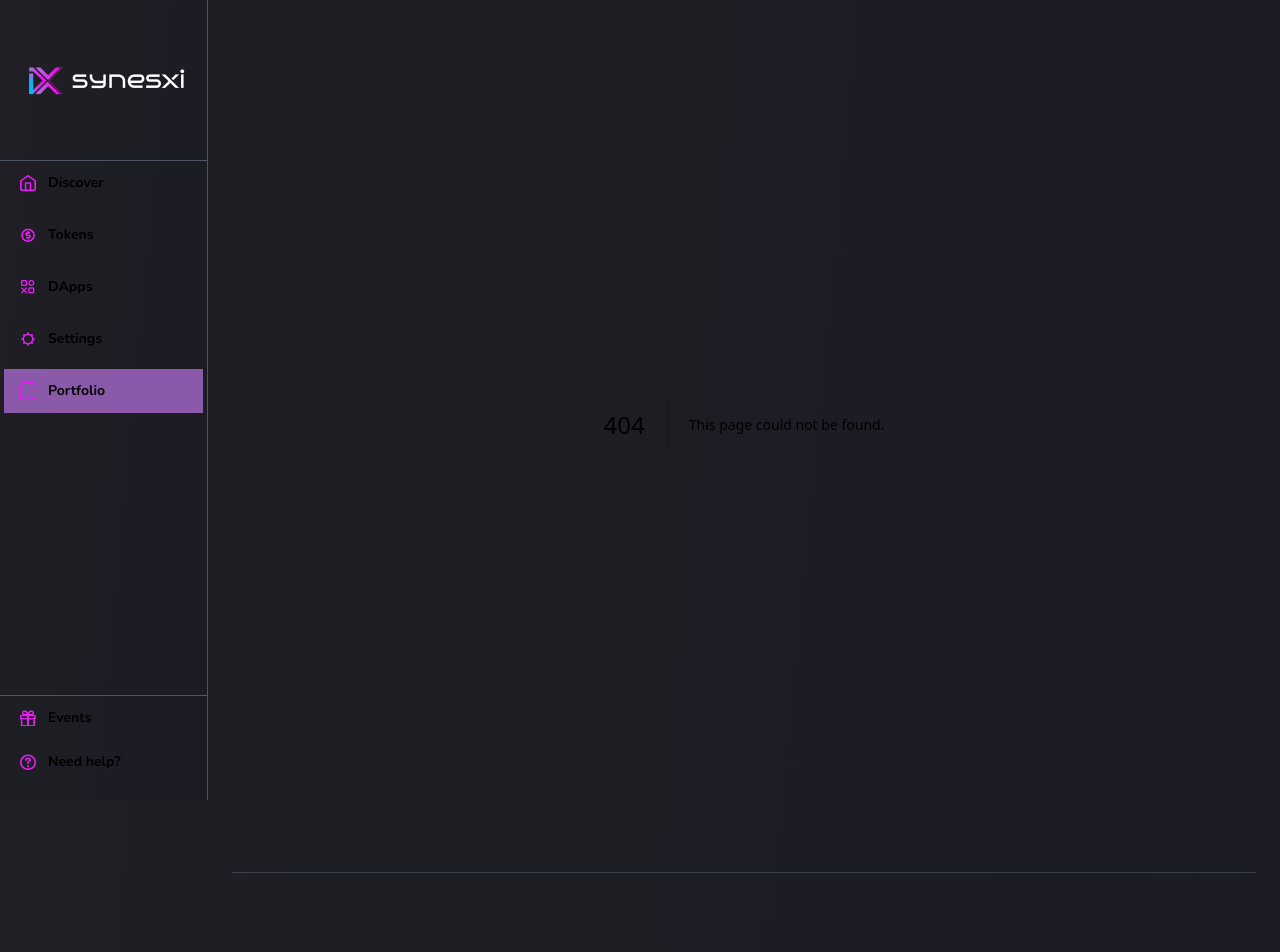
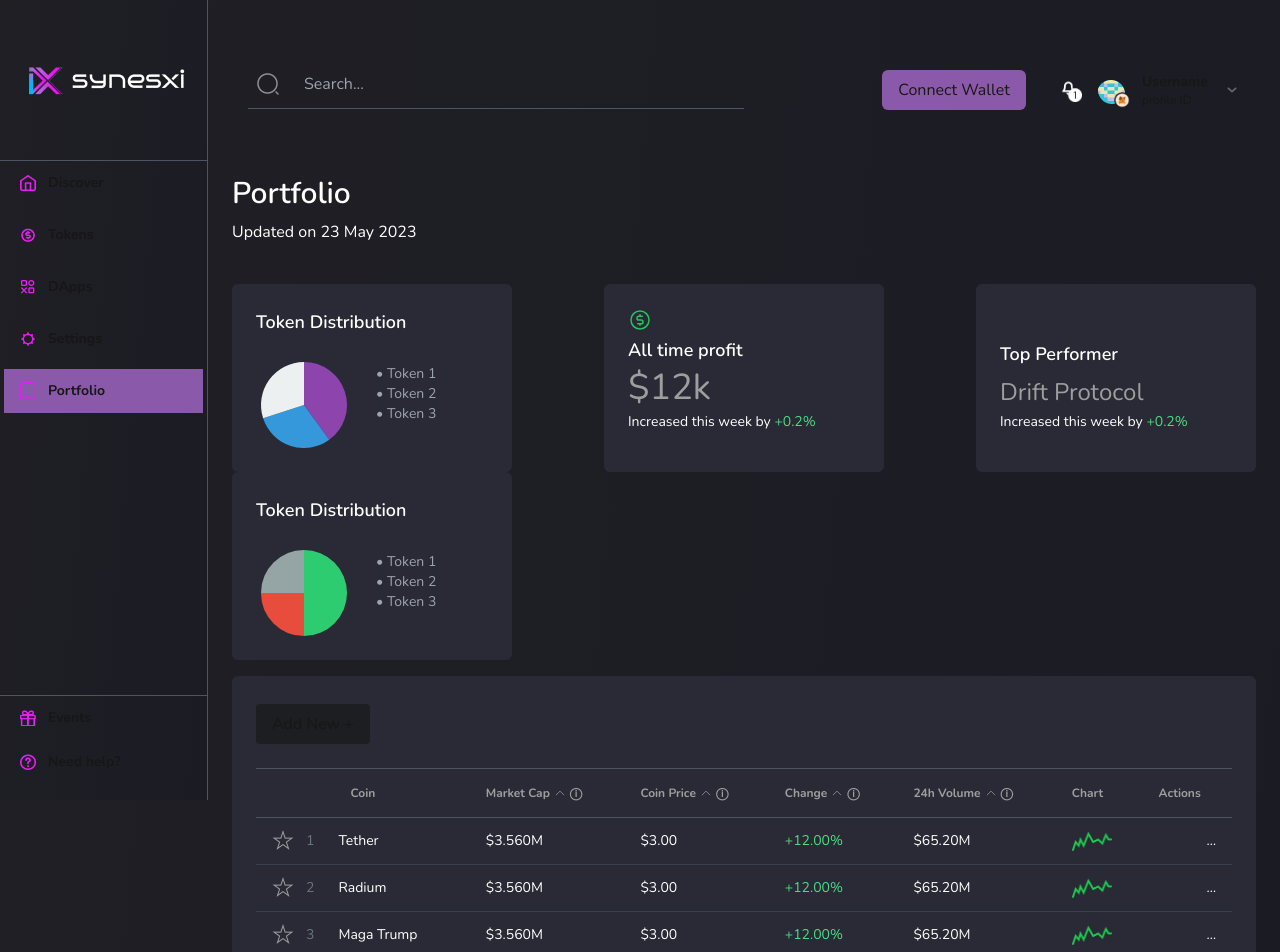
Before and after one commit to softpromin/synesxi-client, a Next.js app: page /portfolio in a window 1280 px wide. Before the commit this address had no page. Shown: the top 952 px of the page. Built offline with nearby package versions, Linux system fonts and the light colour scheme.

Commit message:
Add the portfolio page

```diff
--- /dev/null
+++ b/app/portfolio/page.tsx
@@ -0,0 +1,23 @@
+'use client';
+
+import TopBar from "@/components/TopBar";
+import Cards from "@/components/portfolio/Cards";
+import Table from "@/components/portfolio/Table";
+
+export default function Help() {
+    return (
+        <div>
+            <TopBar />
+
+            <div className="text-white flex flex-col">
+                <h1 className="text-3xl font-semibold mt-10">Portfolio</h1>
+                <p className="mt-2">Updated on 23 May 2023</p>
+            </div>
+
+            <Cards />
+            <div className="mt-4">
+                <Table />
+            </div>
+        </div>
+    );
+}
--- /dev/null
+++ b/components/portfolio/Cards.tsx
@@ -0,0 +1,74 @@
+import { Pie } from 'react-chartjs-2';
+import { Chart as ChartJS, ArcElement, Tooltip, Legend } from 'chart.js';
+import { PiCurrencyCircleDollar } from "react-icons/pi";
+
+ChartJS.register(ArcElement, Tooltip, Legend);
+
+const Dashboard = () => {
+    const tokenDistributionData = {
+        datasets: [
+            {
+                data: [40, 30, 30],
+                backgroundColor: ['#8e44ad', '#3498db', '#ecf0f1'],
+                borderWidth: 0,
+            },
+        ],
+    };
+
+    const profitLossData = {
+        datasets: [
+            {
+                data: [50, 25, 25],
+                backgroundColor: ['#2ecc71', '#e74c3c', '#95a5a6'],
+                borderWidth: 0,
+            },
+        ],
+    };
+
+    return (
+        <div className="flex flex-wrap rounded-md text-white mt-10 justify-between">
+            <div className="bg-card-body p-6 rounded-md w-[280px] flex flex-col">
+                <h3 className="text-lg font-semibold mb-4">Token Distribution</h3>
+                <div className='flex'>
+                    <div className="w-24 h-24">
+                        <Pie data={tokenDistributionData} options={{ responsive: true, maintainAspectRatio: true }} />
+                    </div>
+                    <div className="mt-3 ml-6 text-sm text-gray-400">
+                        <p>• Token 1</p>
+                        <p>• Token 2</p>
+                        <p>• Token 3</p>
+                    </div>
+                </div>
+            </div>
+
+            <div className="bg-card-body p-6 rounded-md w-[280px] flex flex-col space-y-1">
+                <PiCurrencyCircleDollar className='text-2xl text-green-500' />
+                <h3 className="text-lg font-semibold mb-2">All time profit</h3>
+                <p className="text-4xl mb-1 text-custom-gray">$12k</p>
+                <div className="text-sm">Increased this week by <span className='text-green-400'>+0.2%</span></div>
+            </div>
+
+            <div className="bg-card-body p-6 rounded-md w-[280px] flex flex-col pt-10">
+                <h3 className="text-lg font-semibold mb-2 mt-4">Top Performer</h3>
+                <p className="text-2xl text-custom-gray mb-1">Drift Protocol</p>
+                <div className="text-sm">Increased this week by <span className='text-green-400'>+0.2%</span></div>
+            </div>
+
+            <div className="bg-card-body p-6 rounded-md w-[280px] flex flex-col">
+                <h3 className="text-lg font-semibold mb-4">Token Distribution</h3>
+                <div className='flex'>
+                    <div className="w-24 h-24">
+                        <Pie data={profitLossData} options={{ responsive: true, maintainAspectRatio: true }} />
+                    </div>
+                    <div className="mt-3 ml-6 text-sm text-gray-400">
+                        <p>• Token 1</p>
+                        <p>• Token 2</p>
+                        <p>• Token 3</p>
+                    </div>
+                </div>
+            </div>
+        </div>
+    );
+};
+
+export default Dashboard;
--- /dev/null
+++ b/components/portfolio/Table.tsx
@@ -0,0 +1,100 @@
+'use client';
+
+import { useState } from 'react';
+import Image from 'next/image';
+import { ChevronUpIcon } from '@heroicons/react/24/outline';
+
+export default function Table() {
+    const [activeTab, setActiveTab] = useState('Newly Listed');
+    const data = [
+        { rank: 1, name: 'Tether', marketCap: '$3.560M', price: '$3.00', change: '+12.00%', volume: '$65.20M', chart: '/chart.svg' },
+        { rank: 2, name: 'Radium', marketCap: '$3.560M', price: '$3.00', change: '+12.00%', volume: '$65.20M', chart: '/chart.svg' },
+        { rank: 3, name: 'Maga Trump', marketCap: '$3.560M', price: '$3.00', change: '+12.00%', volume: '$65.20M', chart: '/chart.svg' },
+        { rank: 4, name: 'MYRO', marketCap: '$3.560M', price: '$3.00', change: '+12.00%', volume: '$65.20M', chart: '/chart.svg' },
+        { rank: 5, name: 'MEW', marketCap: '$3.560M', price: '$3.00', change: '+12.00%', volume: '$65.20M', chart: '/chart.svg' },
+        { rank: 6, name: 'Helium HNT', marketCap: '$3.560M', price: '$3.00', change: '+12.00%', volume: '$65.20M', chart: '/chart.svg' },
+        { rank: 7, name: 'Chainlink', marketCap: '$3.560M', price: '$3.00', change: '+12.00%', volume: '$65.20M', chart: '/chart.svg' },
+        { rank: 8, name: 'Solana', marketCap: '$3.560M', price: '$3.00', change: '+12.00%', volume: '$65.20M', chart: '/chart.svg' },
+    ];
+
+    return (
+        <div className="bg-card-body rounded-md px-6 pt-6 pb-12">
+            <div className="flex space-x-4 mt-1">
+                <button className='bg-card-item rounded px-4 py-2'>
+                    Add New +
+                </button>
+            </div>
+
+            <div className="overflow-x-auto mt-6">
+                <table className="min-w-full text-sm text-left">
+                    <thead className="text-xs text-custom-gray border-t border-b border-gray-600">
+                        <tr>
+                            <th className="px-4 py-4 text-center">Coin</th>
+                            <th className="px-4 py-4">
+                                <button className="flex items-center space-x-1">
+                                    <span>Market Cap</span>
+                                    <ChevronUpIcon className='w-3' />
+                                    <span>ⓘ</span>
+                                </button>
+                            </th>
+                            <th className="px-4 py-4">
+                                <button className="flex items-center space-x-1">
+                                    <span>Coin Price</span>
+                                    <ChevronUpIcon className='w-3' />
+                                    <span>ⓘ</span>
+                                </button>
+                            </th>
+                            <th className="px-4 py-4">
+                                <button className="flex items-center space-x-1">
+                                    <span>Change</span>
+                                    <ChevronUpIcon className='w-3' />
+                                    <span>ⓘ</span>
+                                </button>
+                            </th>
+                            <th className="px-4 py-4">
+                                <button className="flex items-center space-x-1">
+                                    <span>24h Volume</span>
+                                    <ChevronUpIcon className='w-3' />
+                                    <span>ⓘ</span>
+                                </button>
+                            </th>
+                            <th className="px-4 py-4">Chart</th>
+                            <th className="px-4 py-4">Actions</th>
+                        </tr>
+                    </thead>
+                    <tbody>
+                        {data.map((token) => (
+                            <tr key={token.rank} className="border-b border-gray-700 text-white">
+                                <td className="px-4 py-3 flex items-center">
+                                    <Image
+                                        src='/favorite.png'
+                                        alt='favorite'
+                                        width={22}
+                                        height={22}
+                                    />
+                                    <span className="text-gray-500 ml-3">{token.rank}</span>
+                                    <span className='ml-6'>{token.name}</span>
+                                </td>
+                                <td className="px-4 py-3">{token.marketCap}</td>
+                                <td className="px-4 py-3">{token.price}</td>
+                                <td className="px-4 py-3 text-green-400">{token.change}</td>
+                                <td className="px-4 py-3">{token.volume}</td>
+                                <td className="px-4 py-3">
+                                    <Image
+                                        src='/chart.png'
+                                        alt='chart'
+                                        width={40}
+                                        height={17.38}
+                                    />
+                                </td>
+                                <td className="px-4 py-3 text-right">
+                                    <button>…</button>
+                                </td>
+                            </tr>
+                        ))}
+                    </tbody>
+                </table>
+            </div>
+        </div>
+    );
+}
```
